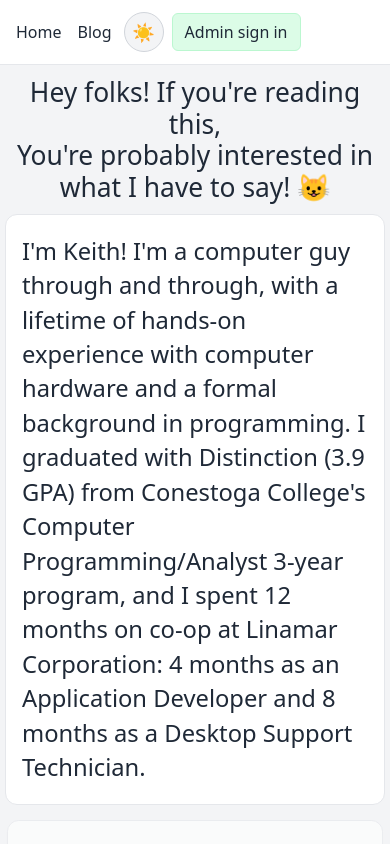
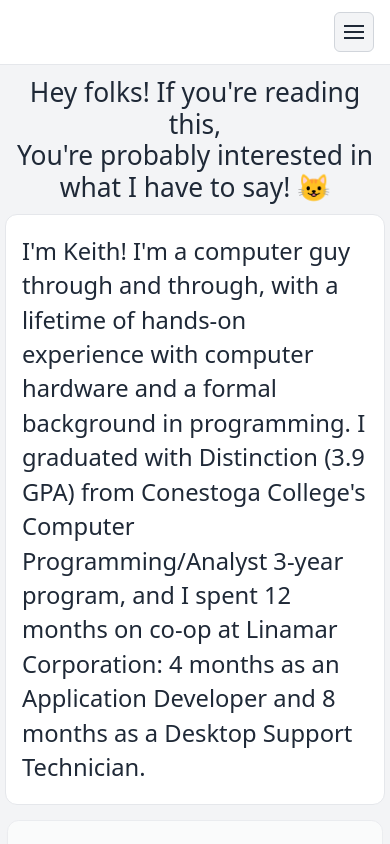
Before and after one commit to keithrsialana/ks-blogsite, a React (Vite) app: page / in a window 390 px wide. Shown: the top 844 px of the page. Built offline with nearby package versions, Linux system fonts and the light colour scheme; no server answers.

Commit message:
added hamburger button for mobile resolutions

```diff
--- a/src/App.css
+++ b/src/App.css
@@ -197,6 +197,37 @@
   padding: 1rem max(1rem, calc((100vw - 50rem) / 2));
   background: var(--surface);
   border-bottom: 1px solid var(--border);
+}
+
+.site-nav-menu {
+  display: flex;
+  flex: 1;
+  align-items: center;
+}
+
+.nav-menu-toggle {
+  display: none;
+  width: 2.5rem;
+  height: 2.5rem;
+  align-items: center;
+  justify-content: center;
+  padding: 0.5rem;
+  background: var(--surface-muted);
+  border: 1px solid var(--border-strong);
+  border-radius: 0.375rem;
+}
+
+.nav-menu-icon {
+  display: flex;
+  width: 1.25rem;
+  flex-direction: column;
+  gap: 0.25rem;
+}
+
+.nav-menu-icon span {
+  width: 100%;
+  height: 2px;
+  background: currentColor;
 }
 
 .nav-links {
@@ -620,6 +651,34 @@ html.home-scroll-page {
   .site-nav {
     gap: 0.75rem;
     padding: 0.75rem 1rem;
+    justify-content: flex-end;
+  }
+
+  .nav-menu-toggle {
+    display: flex;
+  }
+
+  .site-nav-menu {
+    display: none;
+    flex: 1 0 100%;
+    flex-direction: column;
+    align-items: stretch;
+    gap: 1rem;
+    padding-top: 0.5rem;
+  }
+
+  .site-nav-menu.is-open {
+    display: flex;
+  }
+
+  .nav-links,
+  .nav-actions {
+    flex-direction: column;
+    align-items: flex-start;
+  }
+
+  .nav-links a {
+    padding: 0.25rem 0;
   }
 
   .nav-actions {
--- a/src/components/SiteNavigation.jsx
+++ b/src/components/SiteNavigation.jsx
@@ -1,3 +1,4 @@
+import { useState } from "react";
 import { Link } from "react-router-dom";
 
 export default function SiteNavigation({
@@ -15,12 +16,36 @@ export default function SiteNavigation({
   onSignIn,
   authError,
 }) {
+  const [menuOpen, setMenuOpen] = useState(false);
+
+  function closeMenu() {
+    setMenuOpen(false);
+  }
+
   return (
     <>
       <nav className="site-nav">
+        <button
+          type="button"
+          className="nav-menu-toggle"
+          onClick={() => setMenuOpen((open) => !open)}
+          aria-label={menuOpen ? "Close navigation menu" : "Open navigation menu"}
+          aria-expanded={menuOpen}
+          aria-controls="site-navigation-menu"
+        >
+          <span className="nav-menu-icon" aria-hidden="true">
+            <span />
+            <span />
+            <span />
+          </span>
+        </button>
+        <div
+          id="site-navigation-menu"
+          className={`site-nav-menu${menuOpen ? " is-open" : ""}`}
+        >
           <div className="nav-links">
-          <Link to="/">Home</Link>
-          <Link to="/blog">Blog</Link>
+            <Link to="/" onClick={closeMenu}>Home</Link>
+            <Link to="/blog" onClick={closeMenu}>Blog</Link>
           </div>
           <div className="nav-actions">
             <button
@@ -48,6 +73,7 @@ export default function SiteNavigation({
                 {signInOpen ? "Cancel sign in" : "Admin sign in"}
               </button>
             )}
+          </div>
         </div>
       </nav>
       {signInOpen && !isAdmin && (
```
Lines whose indentation alone changed are shown as unchanged.
